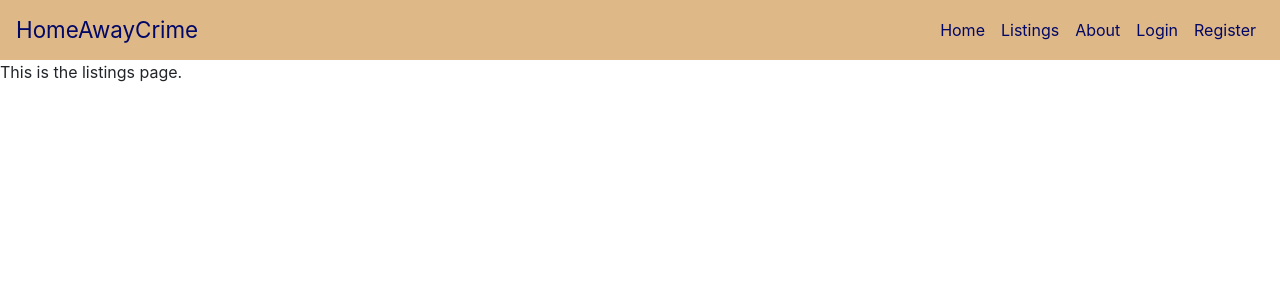
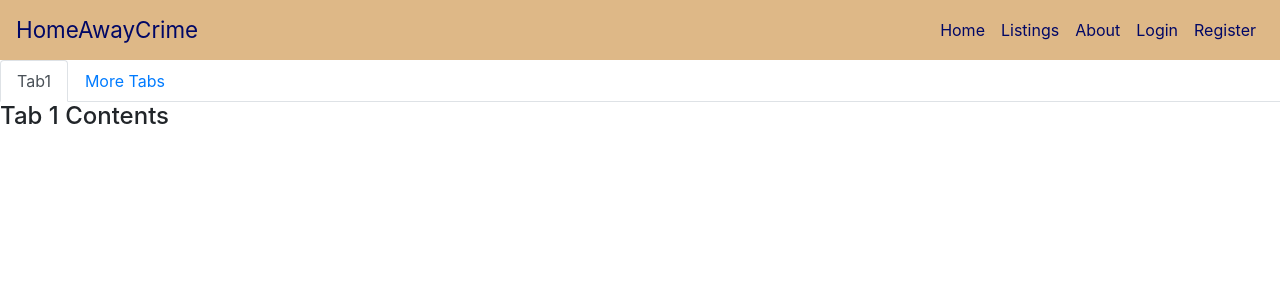
Before and after one commit to oescousse/CrimeDataApp, a React (Create React App) app: page /listings in a window 1280 px wide. Shown: the top 300 px of the page. Built offline with nearby package versions, Linux system fonts and the light colour scheme.

Commit message:
added component with two tabs in listings, need to fix code style

```diff
--- a/src/components/Listings/Listings.js
+++ b/src/components/Listings/Listings.js
@@ -1,6 +1,7 @@
 import React from 'react';
+import Example from './ListingsTabs'
 export function Listings() {
   return (
-    <div>This is the listings page.</div>
+    <Example />
   )
 }
--- /dev/null
+++ b/src/components/Listings/ListingsTabs.js
@@ -0,0 +1,52 @@
+import React, { useState } from 'react';
+import { TabContent, TabPane, Nav, NavItem, NavLink, Row, Col } from 'reactstrap';
+import classnames from 'classnames';
+
+const Example = (props) => {
+  const [activeTab, setActiveTab] = useState('1');
+
+  const toggle = tab => {
+    if(activeTab !== tab) setActiveTab(tab);
+  }
+
+  return (
+    <div>
+      <Nav tabs>
+        <NavItem>
+          <NavLink
+            className={classnames({ active: activeTab === '1' })}
+            onClick={() => { toggle('1'); }}
+          >
+            Tab1
+          </NavLink>
+        </NavItem>
+        <NavItem>
+          <NavLink
+            className={classnames({ active: activeTab === '2' })}
+            onClick={() => { toggle('2'); }}
+          >
+            More Tabs
+          </NavLink>
+        </NavItem>
+      </Nav>
+      <TabContent activeTab={activeTab}>
+        <TabPane tabId="1">
+          <Row>
+            <Col sm="6">
+              <h4>Tab 1 Contents</h4>
+            </Col>
+          </Row>
+        </TabPane>
+        <TabPane tabId="2">
+          <Row>
+            <Col sm="6">
+            <h5>Tab 1 Contents</h5>
+            </Col>
+          </Row>
+        </TabPane>
+      </TabContent>
+    </div>
+  );
+}
+
+export default Example;
```
